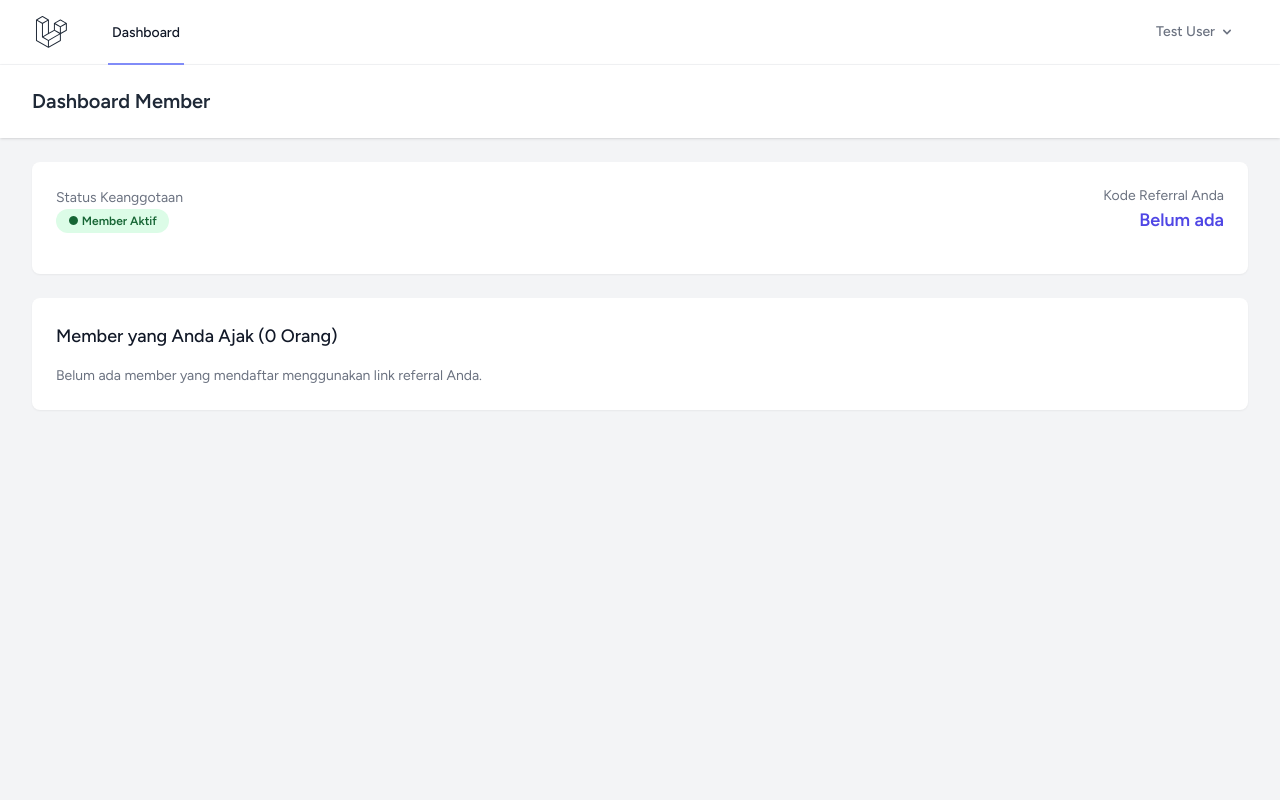
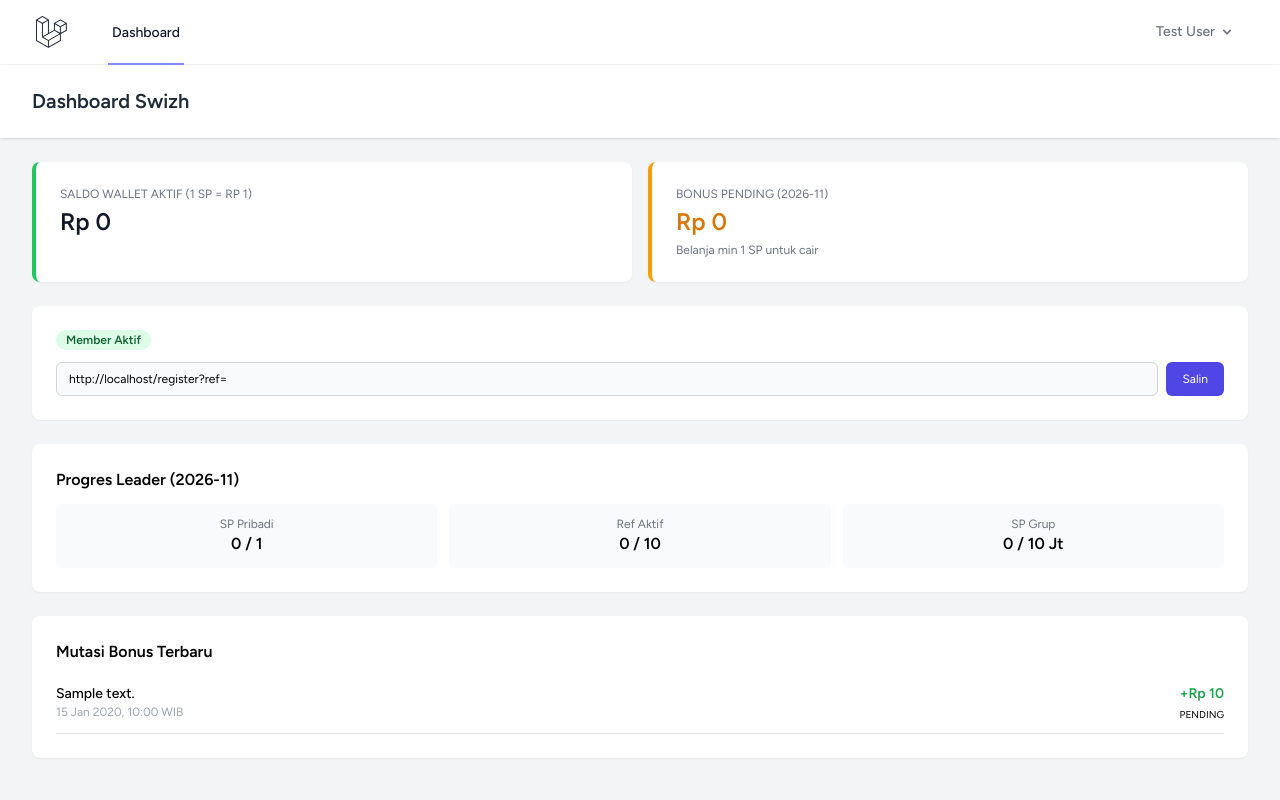
Before and after one commit to izunlaravel/Swizh, a Laravel app: page /dashboard in a window 1280 px wide. Run offline with Laravel 12, Linux system fonts and the light colour scheme; a user stored in the database is signed in; data comes from the database, SQL or seed files in the repository; tables that the repository leaves empty hold one stand-in row (values such as "Sample post"); style sheets or scripts are compiled from the project's sources.

Commit message:
Memperbaiki tampilan dan fungsi halaman aplikasi Swizh

```diff
--- a/resources/views/dashboard.blade.php
+++ b/resources/views/dashboard.blade.php
@@ -1,59 +1,80 @@
+@php
+    $user = Auth::user();
+    $period = now()->format('Y-m');
+    $spService = app(\App\Services\SwizhPointService::class);
+    $stats = $spService->getMemberMonthlyStats($user->id, $period);
+    $pendingBonus = (int) \Illuminate\Support\Facades\DB::table('bonus_ledgers')
+        ->where('user_id', $user->id)
+        ->where('period_month', $period)
+        ->where('status', 'pending')
+        ->sum('amount_rp');
+    $ledgers = \Illuminate\Support\Facades\DB::table('bonus_ledgers')
+        ->where('user_id', $user->id)
+        ->orderByDesc('id')
+        ->limit(10)
+        ->get();
+@endphp
+
 <x-app-layout>
     <x-slot name="header">
-        <h2 class="font-semibold text-xl text-gray-800 leading-tight">
-            {{ __('Dashboard Member') }}
-        </h2>
+        <div class="flex justify-between items-center">
+            <h2 class="font-semibold text-xl text-gray-800 leading-tight">Dashboard Swizh</h2>
+            @if($user->is_admin)
+                <a href="{{ route('admin.sellers.index') }}" class="px-3 py-1.5 bg-amber-600 text-white text-xs font-semibold rounded-md">Panel Admin Seller</a>
+            @endif
+        </div>
     </x-slot>
 
     <div class="py-6">
         <div class="max-w-7xl mx-auto sm:px-6 lg:px-8 space-y-6">
-            <div class="bg-white overflow-hidden shadow-sm sm:rounded-lg p-6">
-                <div class="flex items-center justify-between mb-4">
-                    <div>
-                        <p class="text-sm text-gray-500">Status Keanggotaan</p>
-                        <span class="inline-flex items-center px-3 py-1 rounded-full text-xs font-semibold bg-green-100 text-green-800">
-                            ● Member Aktif
-                        </span>
+            <div class="grid grid-cols-1 md:grid-cols-2 gap-4">
+                <div class="bg-white shadow-sm sm:rounded-lg p-6 border-l-4 border-green-500">
+                    <p class="text-xs text-gray-500 uppercase">Saldo Wallet Aktif (1 SP = Rp 1)</p>
+                    <p class="text-2xl font-bold text-gray-900 mt-1">Rp {{ number_format($user->wallet_balance, 0, ',', '.') }}</p>
                 </div>
-                    <div class="text-right">
-                        <p class="text-sm text-gray-500">Kode Referral Anda</p>
-                        <p class="text-lg font-bold text-indigo-600">{{ Auth::user()->referral_code ?? 'Belum ada' }}</p>
+                <div class="bg-white shadow-sm sm:rounded-lg p-6 border-l-4 border-amber-500">
+                    <p class="text-xs text-gray-500 uppercase">Bonus Pending ({{ $period }})</p>
+                    <p class="text-2xl font-bold text-amber-600 mt-1">Rp {{ number_format($pendingBonus, 0, ',', '.') }}</p>
+                    <p class="text-xs text-gray-500 mt-1">{{ $stats['personal_sp'] >= 1 ? 'Syarat 1 SP terpenuhi' : 'Belanja min 1 SP untuk cair' }}</p>
                 </div>
             </div>
 
-                @if(Auth::user()->referral_code)
-                <div class="mt-4 pt-4 border-t border-gray-100">
-                    <label class="block text-sm font-medium text-gray-700 mb-1">Link Undangan Referral (1 Level)</label>
+            <div class="bg-white shadow-sm sm:rounded-lg p-6">
+                <div class="flex justify-between mb-3">
+                    <span class="px-2.5 py-0.5 rounded-full text-xs font-semibold bg-green-100 text-green-800">Member Aktif</span>
+                    <span class="font-bold text-indigo-600">{{ $user->referral_code }}</span>
+                </div>
                 <div class="flex gap-2">
-                        <input type="text" id="refLink" readonly value="{{ url('/register?ref=' . Auth::user()->referral_code) }}" class="w-full text-sm border-gray-300 rounded-md bg-gray-50 text-gray-600">
-                        <button onclick="navigator.clipboard.writeText(document.getElementById('refLink').value); alert('Link referral berhasil disalin!');" class="px-4 py-2 bg-indigo-600 text-white text-sm font-medium rounded-md hover:bg-indigo-700 shrink-0">
-                            Salin Link
-                        </button>
+                    <input type="text" id="refLink" readonly value="{{ url('/register?ref=' . $user->referral_code) }}" class="w-full text-xs border-gray-300 rounded-md bg-gray-50">
+                    <button onclick="navigator.clipboard.writeText(document.getElementById('refLink').value); alert('Link disalin!');" class="px-4 py-2 bg-indigo-600 text-white text-xs rounded-md">Salin</button>
                 </div>
             </div>
-                @endif
+
+            <div class="bg-white shadow-sm sm:rounded-lg p-6">
+                <h3 class="font-semibold mb-3">Progres Leader ({{ $period }})</h3>
+                <div class="grid grid-cols-3 gap-3 text-center">
+                    <div class="p-3 bg-gray-50 rounded"><p class="text-xs text-gray-500">SP Pribadi</p><p class="font-bold">{{ number_format($stats['personal_sp'], 0, ',', '.') }} / 1</p></div>
+                    <div class="p-3 bg-gray-50 rounded"><p class="text-xs text-gray-500">Ref Aktif</p><p class="font-bold">{{ $stats['active_referrals'] }} / 10</p></div>
+                    <div class="p-3 bg-gray-50 rounded"><p class="text-xs text-gray-500">SP Grup</p><p class="font-bold">{{ number_format($stats['group_sp'], 0, ',', '.') }} / 10 Jt</p></div>
+                </div>
             </div>
 
-            <div class="bg-white overflow-hidden shadow-sm sm:rounded-lg p-6">
-                <h3 class="text-lg font-medium text-gray-900 mb-4">
-                    Member yang Anda Ajak ({{ Auth::user()->referrals()->count() }} Orang)
-                </h3>
-
-                @if(Auth::user()->referrals()->count() > 0)
-                    <div class="divide-y divide-gray-200">
-                        @foreach(Auth::user()->referrals()->latest()->get() as $member)
-                            <div class="py-3 flex justify-between items-center">
+            <div class="bg-white shadow-sm sm:rounded-lg p-6">
+                <h3 class="font-semibold mb-3">Mutasi Bonus Terbaru</h3>
+                @forelse($ledgers as $item)
+                    <div class="py-2 border-b flex justify-between text-sm">
                         <div>
-                                    <p class="font-medium text-gray-800">{{ $member->name }}</p>
-                                    <p class="text-xs text-gray-500">Bergabung: {{ $member->created_at->format('d M Y, H:i') }}</p>
+                            <p class="font-medium">{{ $item->notes }}</p>
+                            <p class="text-xs text-gray-400">{{ \Carbon\Carbon::parse($item->created_at)->format('d M Y, H:i') }} WIB</p>
                         </div>
-                                <span class="text-xs px-2 py-1 bg-green-50 text-green-700 rounded">Aktif</span>
+                        <div class="text-right">
+                            <p class="font-bold text-green-600">+Rp {{ number_format($item->amount_rp, 0, ',', '.') }}</p>
+                            <span class="text-[10px] uppercase">{{ $item->status }}</span>
                         </div>
-                        @endforeach
                     </div>
-                @else
-                    <p class="text-sm text-gray-500">Belum ada member yang mendaftar menggunakan link referral Anda.</p>
-                @endif
+                @empty
+                    <p class="text-xs text-gray-500">Belum ada riwayat bonus.</p>
+                @endforelse
             </div>
         </div>
     </div>
--- a/routes/web.php
+++ b/routes/web.php
@@ -18,3 +18,11 @@ Route::middleware('auth')->group(function () {
 });
 
 require __DIR__.'/auth.php';
+
+Route::middleware(['auth'])->prefix('admin')->name('admin.')->group(function () {
+    Route::get('/sellers', [\App\Http\Controllers\AdminSellerController::class, 'index'])->name('sellers.index');
+    Route::post('/sellers', [\App\Http\Controllers\AdminSellerController::class, 'store'])->name('sellers.store');
+    Route::patch('/sellers/{id}', [\App\Http\Controllers\AdminSellerController::class, 'updatePercentage'])->name('sellers.update');
+    Route::post('/simulate-transaction', [\App\Http\Controllers\AdminSellerController::class, 'simulateTransaction'])->name('sellers.simulate');
+});
+Route::middleware(["auth"])->prefix("admin")->name("admin.")->group(function () { Route::get("/sellers", [\App\Http\Controllers\AdminSellerController::class, "index"])->name("sellers.index"); Route::post("/sellers", [\App\Http\Controllers\AdminSellerController::class, "store"])->name("sellers.store"); Route::patch("/sellers/{id}", [\App\Http\Controllers\AdminSellerController::class, "updatePercentage"])->name("sellers.update"); Route::post("/simulate-transaction", [\App\Http\Controllers\AdminSellerController::class, "simulateTransaction"])->name("sellers.simulate"); });
```
Also changed, not shown: app/Http/Controllers/AdminSellerController.php (added, +99 -0 lines), resources/views/admin/sellers.blade.php (added, +240 -0 lines). Lines whose indentation alone changed are shown as unchanged.
